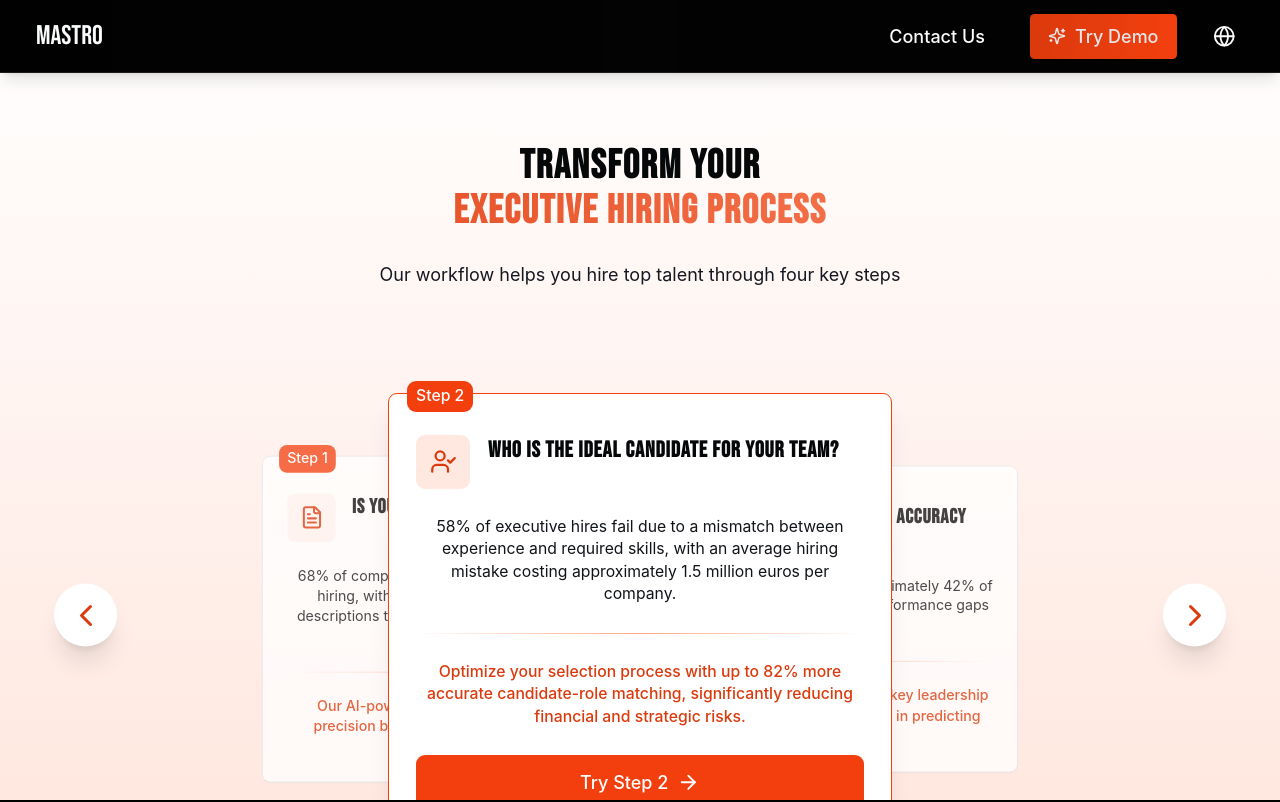
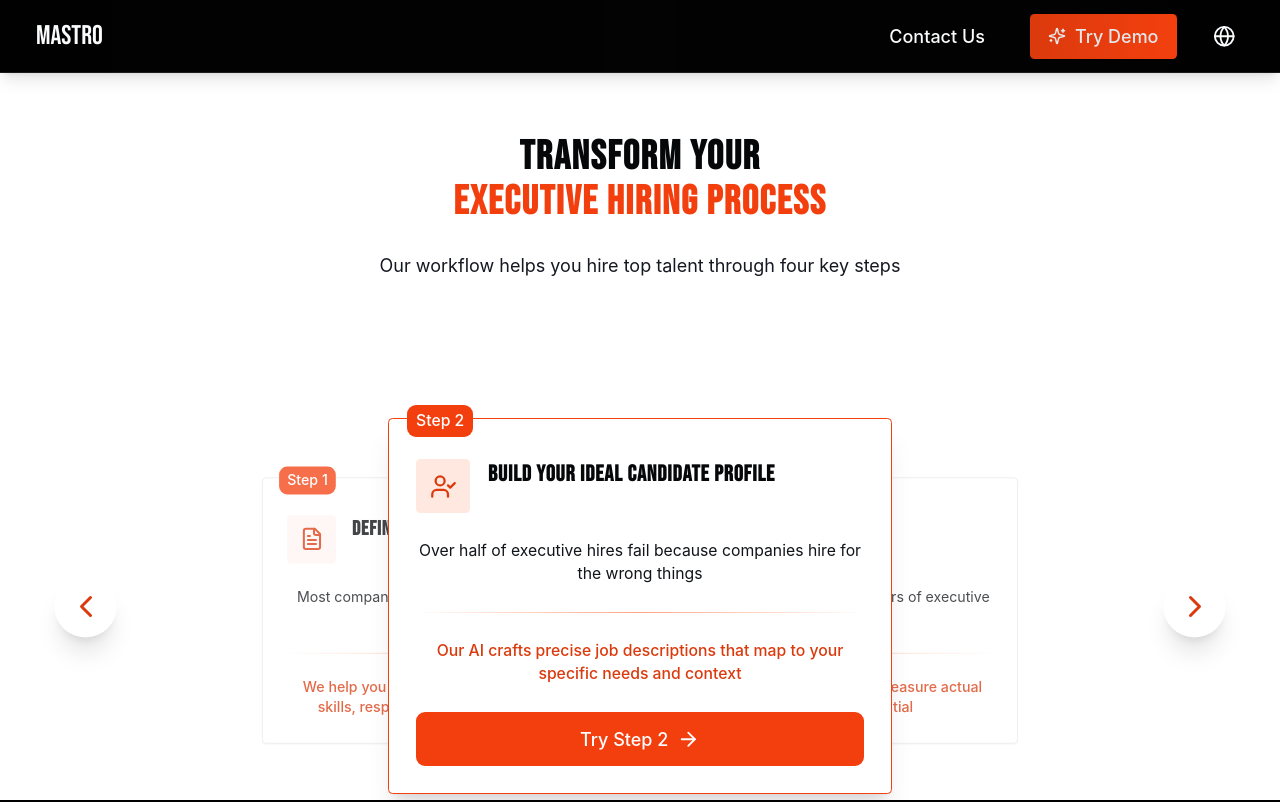
Before and after one commit to Mastro-HR/Landing, a React app: page /ai_form in a window 1280 px wide. Shown: the top 802 px of the page. Built offline with nearby package versions, Linux system fonts and the light colour scheme.

Commit message:
New Updated Value Proposition

```diff
--- a/src/components/Demo/ValueProposition.js
+++ b/src/components/Demo/ValueProposition.js
@@ -1,4 +1,5 @@
-import React, { memo, useState, useMemo, useEffect, useCallback } from 'react';
+// ValueProposition/index.jsx
+import React, { memo, useState, useMemo, useEffect, useCallback, useRef } from 'react';
 import { useNavigate } from 'react-router-dom';
 import {
   FileText, UserCheck, ClipboardCheck, Target, ArrowRight, ChevronLeft, ChevronRight
@@ -49,7 +50,7 @@ const SolutionCard = memo(({
       `}
       onClick={() => position !== 'center' && setActiveStep(stepNumber - 1)}>
       <div className={`
-        bg-white rounded-lg p-4 sm:p-6 border cursor-pointer
+        bg-white rounded p-4 sm:p-6 border cursor-pointer
         transform transition-all duration-200
         ${isActive ? 'border-accent-500 shadow-lg sm:shadow-xl' : 'border-gray-200 shadow-sm'}
         ${position === 'center' ? 'h-full' : 'h-[90%] mt-2'}
@@ -60,7 +61,7 @@ const SolutionCard = memo(({
 
         <div className="flex items-start gap-3 sm:gap-4 mb-4 sm:mb-6 mt-1 sm:mt-3">
           <div className={`
-            p-2 sm:p-3 rounded-lg flex-shrink-0
+            p-2 sm:p-3 rounded flex-shrink-0
             ${isActive ? 'bg-accent-100' : 'bg-accent-50'}
           `}>
             <Icon className="w-5 h-5 sm:w-6 sm:h-6 text-accent-600" />
@@ -97,7 +98,6 @@ const SolutionCard = memo(({
   );
 });
 
-
 const getCardPosition = (index, activeStep, totalSteps) => {
   let relativePosition = index - activeStep;
 
@@ -133,7 +133,8 @@ const SolutionSteps = () => {
   const { language } = useLanguage();
   const [activeStep, setActiveStep] = useState(0);
   const [isAutoRotating, setIsAutoRotating] = useState(true);
-  const [touchStartX, setTouchStartX] = useState(0);
+  const touchRef = useRef({ startX: 0, startY: 0 });
+  const carouselRef = useRef(null);
   const isMobile = useMediaQuery({ maxWidth: 767 });
   const t = useMemo(() => valuePropositionTranslations[language], [language]);
 
@@ -179,17 +180,38 @@ const SolutionSteps = () => {
     setIsAutoRotating(false);
   }, [steps.length]);
 
-  const handleTouchStart = (e) => {
-    setTouchStartX(e.touches[0].clientX);
-  };
+  const handleTouchStart = useCallback((e) => {
+    touchRef.current = {
+      startX: e.touches[0].clientX,
+      startY: e.touches[0].clientY
+    };
+  }, []);
 
-  const handleTouchEnd = (e) => {
-    const touchEndX = e.changedTouches[0].clientX;
-    const deltaX = touchStartX - touchEndX;
-    if (Math.abs(deltaX) > 30) {
+  const handleTouchMove = useCallback((e) => {
+    if (!touchRef.current.startX || !touchRef.current.startY) return;
+
+    const deltaX = touchRef.current.startX - e.touches[0].clientX;
+    const deltaY = Math.abs(touchRef.current.startY - e.touches[0].clientY);
+
+    // If horizontal swipe is detected, prevent vertical scroll
+    if (Math.abs(deltaX) > deltaY && Math.abs(deltaX) > 10) {
+      e.preventDefault();
+    }
+  }, []);
+
+  const handleTouchEnd = useCallback((e) => {
+    if (!touchRef.current.startX) return;
+
+    const deltaX = touchRef.current.startX - e.changedTouches[0].clientX;
+    const deltaY = Math.abs(touchRef.current.startY - e.changedTouches[0].clientY);
+
+    // Ensure the swipe was more horizontal than vertical and long enough
+    if (Math.abs(deltaX) > deltaY && Math.abs(deltaX) > 50) {
       deltaX > 0 ? handleNext() : handlePrev();
     }
-  };
+
+    touchRef.current = { startX: 0, startY: 0 };
+  }, [handleNext, handlePrev]);
 
   useEffect(() => {
     let intervalId;
@@ -199,13 +221,28 @@ const SolutionSteps = () => {
     return () => intervalId && clearInterval(intervalId);
   }, [isAutoRotating, handleNext, isMobile]);
 
+  // Prevent unwanted scrolling when interacting with the carousel
+  useEffect(() => {
+    const carousel = carouselRef.current;
+    if (!carousel) return;
+
+    const handleWheel = (e) => {
+      if (Math.abs(e.deltaX) > Math.abs(e.deltaY)) {
+        e.preventDefault();
+      }
+    };
+
+    carousel.addEventListener('wheel', handleWheel, { passive: false });
+    return () => carousel.removeEventListener('wheel', handleWheel);
+  }, []);
+
   return (
-    <div className="h-screen bg-gradient-to-b from-white to-accent-100 py-24 sm:py-16 overflow-x-hidden">
+    <div className="h-screen bg-white py-14 overflow-hidden">
       <div className="max-w-7xl mx-auto px-4 sm:px-6 lg:px-8 py-8 sm:py-16">
         <div className="text-center mb-2 sm:mb-6">
           <h1 className="text-2xl sm:text-3xl md:text-4xl font-bold text-primary-900 mb-4 sm:mb-6">
             {t.title.line1}
-            <span className="block bg-gradient-to-r from-accent-600 to-accent-400 bg-clip-text text-transparent">
+            <span className="block bg-accent-500 bg-clip-text text-transparent">
               {t.title.line2}
             </span>
           </h1>
@@ -214,10 +251,11 @@ const SolutionSteps = () => {
           </p>
         </div>
 
-        <div className="relative h-[500px] sm:h-[600px] overflow-x-hidden">
+        <div className="relative h-[500px] sm:h-[600px]" ref={carouselRef}>
           <div
-            className="relative h-full flex items-center justify-center"
+            className="relative h-full flex items-center justify-center touch-pan-y"
             onTouchStart={handleTouchStart}
+            onTouchMove={handleTouchMove}
             onTouchEnd={handleTouchEnd}>
             {steps.map((step, index) => {
               const position = getCardPosition(index, activeStep, steps.length);
--- a/src/constants/valueprop_translations.js
+++ b/src/constants/valueprop_translations.js
@@ -13,26 +13,26 @@ export const valuePropositionTranslations = {
     },
     sections: {
       hiring_context: {
-        title: "Is your hiring truly future-proof?",
-        problem: "68% of companies experience critical errors in executive hiring, with 37% of these issues stemming from job descriptions that fail to accurately define necessary skills and objectives.",
-        improvement: "Our AI-powered platform enhances job description precision by 75%, ensuring alignment with strategic business goals."
+        title: "Define What You Actually Need",
+        problem: "Most companies can't articulate what they're really hiring for",
+        improvement: "We help you ask the right questions to determine exact skills, responsibilities and success metrics needed"
       },
       candidateProfile: {
-        title: "Who is the ideal candidate for your team?",
-        problem: "58% of executive hires fail due to a mismatch between experience and required skills, with an average hiring mistake costing approximately 1.5 million euros per company.",
-        improvement: "Optimize your selection process with up to 82% more accurate candidate-role matching, significantly reducing financial and strategic risks."
+        title: "Build Your Ideal Candidate Profile",
+        problem: "Over half of executive hires fail because companies hire for the wrong things",
+        improvement: "Our AI crafts precise job descriptions that map to your specific needs and context"
       },
       hiringAssessment: {
-        title: "Create hiring tests for optimal accuracy",
-        problem: "Traditional assessment methods miss approximately 42% of critical leadership traits, often leading to performance gaps post-hire.",
-        improvement: "Our AI-driven assessments identify 95% of key leadership indicators, providing an 87% accuracy rate in predicting job success."
+        title: "Test What Matters",
+        problem: "Standard assessments miss the key predictors of executive performance",
+        improvement: "Our AI creates tailored assessments that measure actual leadership capabilities and potential"
       },
       matchExpert: {
-        title: "Connect with our network of industry experts",
-        problem: "Manual candidate matching overlooks 53% of top talent and can extend recruitment timelines up to four times longer, leading to missed opportunities and higher costs.",
-        improvement: "Our expert-driven AI matching process reduces time-to-hire by 65% and increases successful placements by 74%, ensuring you find the right fit faster with the guidance of our specialized team."
+        title: "Expert Technical Assessment",
+        problem: "Traditional hiring lets great candidates slip through and bad ones get hired",
+        improvement: "Access our network of industry experts who conduct focused technical interviews"
       },
-    },
+     }
   },
   it: {
     badge: "Ricerca Dirigenti Potenziata dall'IA",
@@ -49,23 +49,23 @@ export const valuePropositionTranslations = {
     sections: {
       hiring_context: {
         title: "Il tuo hiring è davvero a prova di futuro? ",
-        problem: "68% delle aziende commette errori critici nell'assunzione di manager e dirigenti, di cui 37% sono dovuti ad una incorretta analisi del proprio contesto aziendale.",
-        improvement: "Aumenta la precisione di analisi aziendale del 75%, garantendo un perfetto allineamento con gli obiettivi strategici aziendali."
+        problem: "La maggior parte delle aziende non riesce ad articolare le proprie reali esigenze di assunzione",
+        improvement: "Ti aiutiamo a porti le domande giuste per determinare competenze, responsabilità e metriche di successo necessarie"
       },
       candidateProfile: {
         title: "Chi è il candidato ideale per il tuo team?",
-        problem: "Il 58% delle assunzioni dirigenziali fallisce a causa di una discrepanza tra esperienza e competenze richieste, con un costo medio di errore di circa 1,5 milioni di euro per azienda.",
-        improvement: "Ottimizza la selezione con un matching candidato-ruolo fino all'82% più preciso, riducendo drasticamente rischi finanziari e strategici."
+        problem: "Oltre la metà delle assunzioni executive fallisce perché le aziende selezionano per criteri sbagliati",
+        improvement: "La nostra AI elabora descrizioni delle posizioni precise e allineate alle tue specifiche esigenze"
       },
       hiringAssessment: {
         title: "Crea test di selezione personalizzati",
-        problem: "I metodi di valutazione tradizionali non identificano circa il 42% delle competenze chiave di leadership, causando spesso gap di performance dopo l'assunzione.",
-        improvement: "Le nostre valutazioni basate sull'IA rilevano il 95% degli indicatori di leadership essenziali, garantendo un'accuratezza dell'87% nella previsione del successo lavorativo."
+        problem: "I metodi di valutazione tradizionali non identificano i veri indicatori della performance executive",
+        improvement: "La nostra AI crea valutazioni personalizzate che misurano le reali capacità di leadership"
       },
       matchExpert: {
         title: "Connettiti con il nostro network di esperti",
-        problem: "La selezione manuale dei candidati ignora il 53% dei migliori talenti e può prolungare i tempi di reclutamento fino a quattro volte, causando opportunità perse e costi più elevati.",
-        improvement: "Il nostro processo di matching basato su IA e supportato da esperti riduce tempi di assunzione del 65% e aumenta il tasso di inserimenti di successo del 74%."
+        problem: "Senza un esperto del settore, i colloqui tecnici rischiano di valutare male le reali competenze dei candidati",
+        improvement: "Accedi al nostro network di esperti del settore per colloqui tecnici mirati"
       },
     }
   }
--- a/src/pages/Civetta/Civetta.jsx
+++ b/src/pages/Civetta/Civetta.jsx
@@ -3,10 +3,12 @@ import ValueProposition from '@/components/Demo/ValueProposition';
 
 const Civetta = () => {
   return (
-    <div className="min-h-screen w-full flex flex-col">
-      <div className="fixed inset-0 ">
+    // Remove fixed height constraints, use flex-grow instead
+    <div className="w-full flex flex-col min-h-[100dvh]">
+      <div className="absolute inset-0">
+        {/* Background content */}
       </div>
-      <main className="relative flex-1 z-10">
+      <main className="relative flex-1 z-10 overflow-hidden">
         <ValueProposition />
       </main>
     </div>
--- a/src/services/api.js
+++ b/src/services/api.js
@@ -1,5 +1,5 @@
 // src/services/api.js
-const API_BASE_URL = 'https://api.mastrohr.com';
+const API_BASE_URL = 'http://localhost:8000';
 import { cleanUrl } from '@/utils/validation';
 
 export const hiringContextService = {
```
